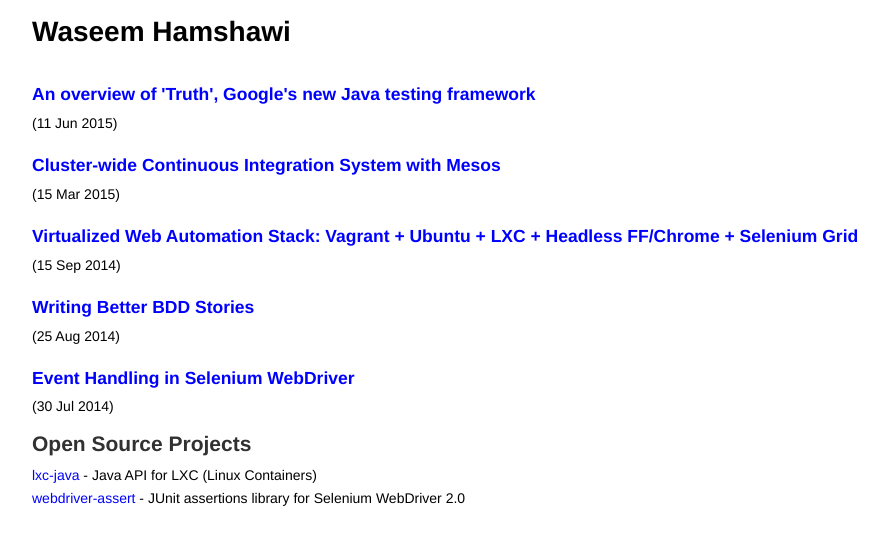
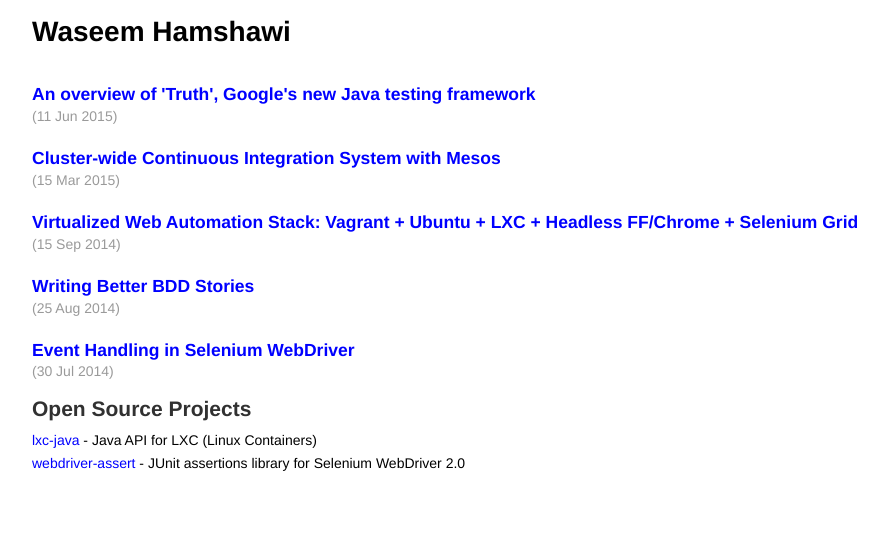
Before and after one commit to waseemh/waseemh.github.io_F, a Jekyll site: the page built from index.md, in a window 1280 px wide. Shown: the top 545 px of the page, without its empty margins (78-966 px from the left). Built offline with Jekyll 4.4.1, drawn with Linux system fonts in a browser that asks for light colours.

Commit message:
Update index.md

```diff
--- a/index.md
+++ b/index.md
@@ -5,7 +5,7 @@ title: Home
 
 {% for post in site.posts %}
    <h3> <a href="{{ post.url }}">{{ post.title }}</a> </h3>
-   <span style="post-date">({{ post.date | date_to_string }})</span>
+   <span class="post-date">({{ post.date | date_to_string }})</span>
 {% endfor %}
 
 <h2>Open Source Projects</h2>
```
